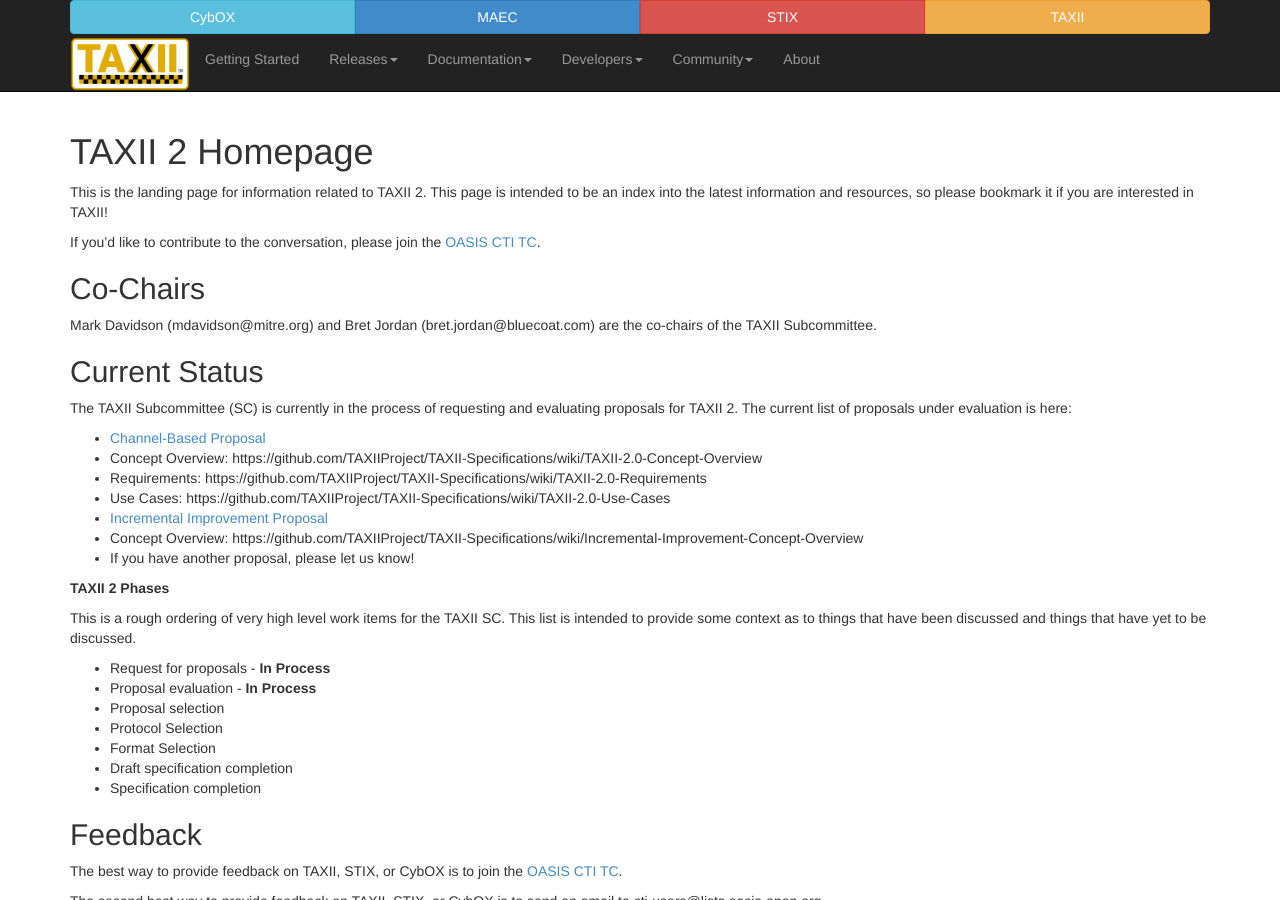
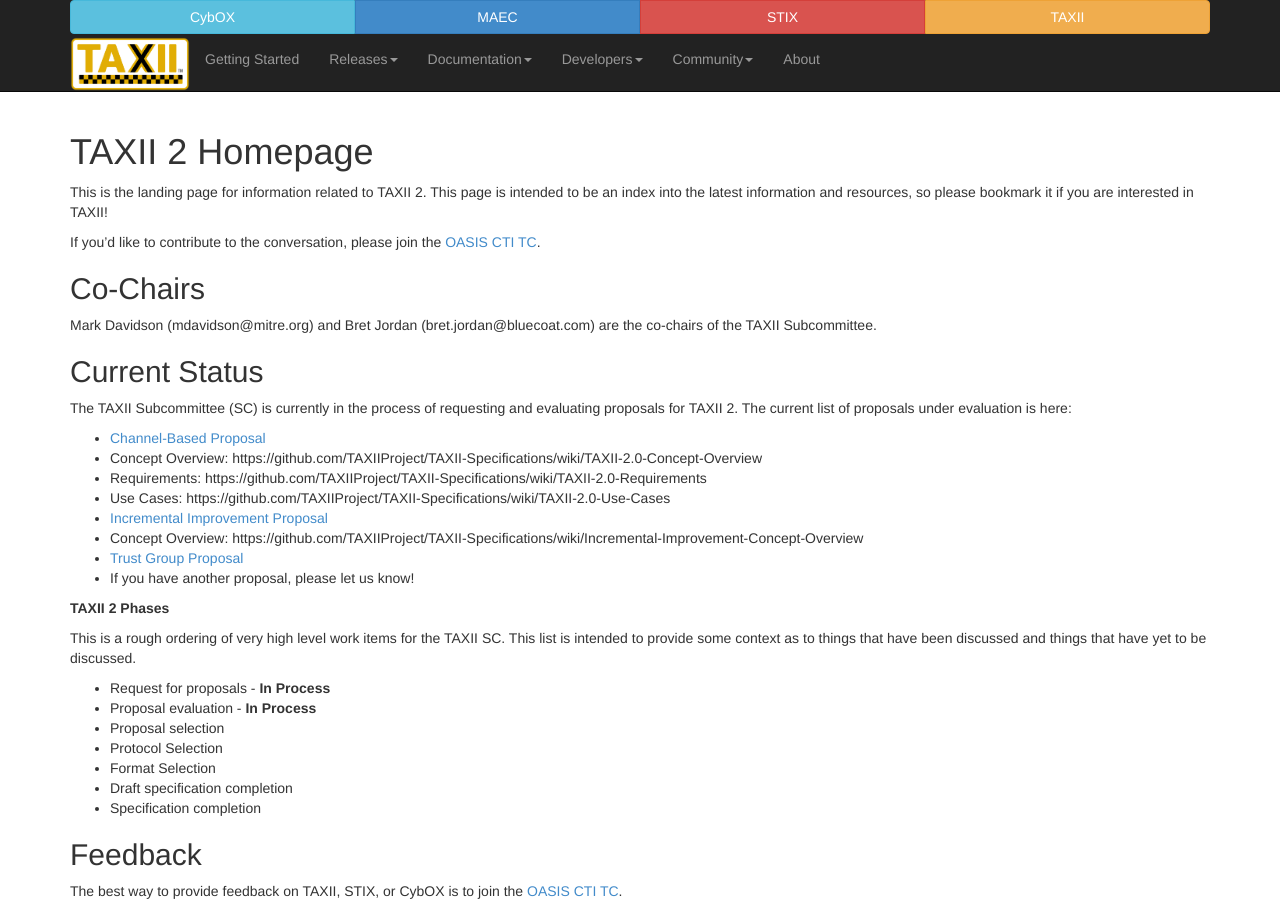
Before and after one commit to TAXIIProject/taxiiproject.github.io, a Jekyll site: the page built from taxii2/index.md, in a window 1280 px wide and 900 px high. Built offline with Jekyll 4.4.1, drawn with Linux system fonts in a browser that asks for light colours; Markdown is read by kramdown in place of the engine named in the settings.

Commit message:
Added proposal

```diff
--- a/taxii2/index.md
+++ b/taxii2/index.md
@@ -22,6 +22,7 @@ The current list of proposals under evaluation is here:
  * Use Cases: https://github.com/TAXIIProject/TAXII-Specifications/wiki/TAXII-2.0-Use-Cases
 * [Incremental Improvement Proposal](https://github.com/TAXIIProject/TAXII-Specifications/wiki/Possible-TAXII-:-Incremental-Improvement)
  * Concept Overview: https://github.com/TAXIIProject/TAXII-Specifications/wiki/Incremental-Improvement-Concept-Overview
+* [Trust Group Proposal](http://blog.threatloop.com/post/127598238937/taxii-stix-v20-proposal)
 * If you have another proposal, please let us know!
 
 **TAXII 2 Phases**
```
